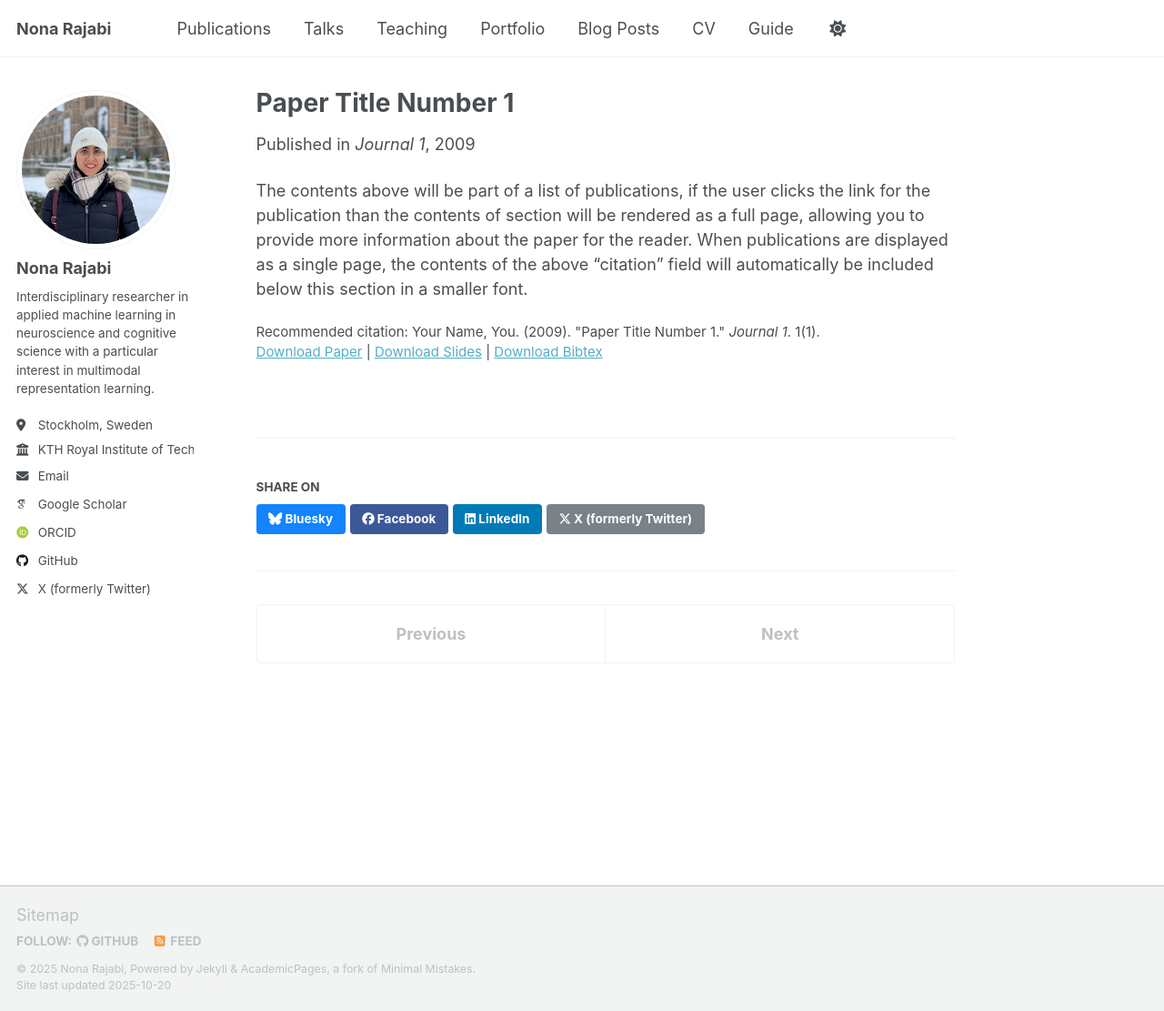
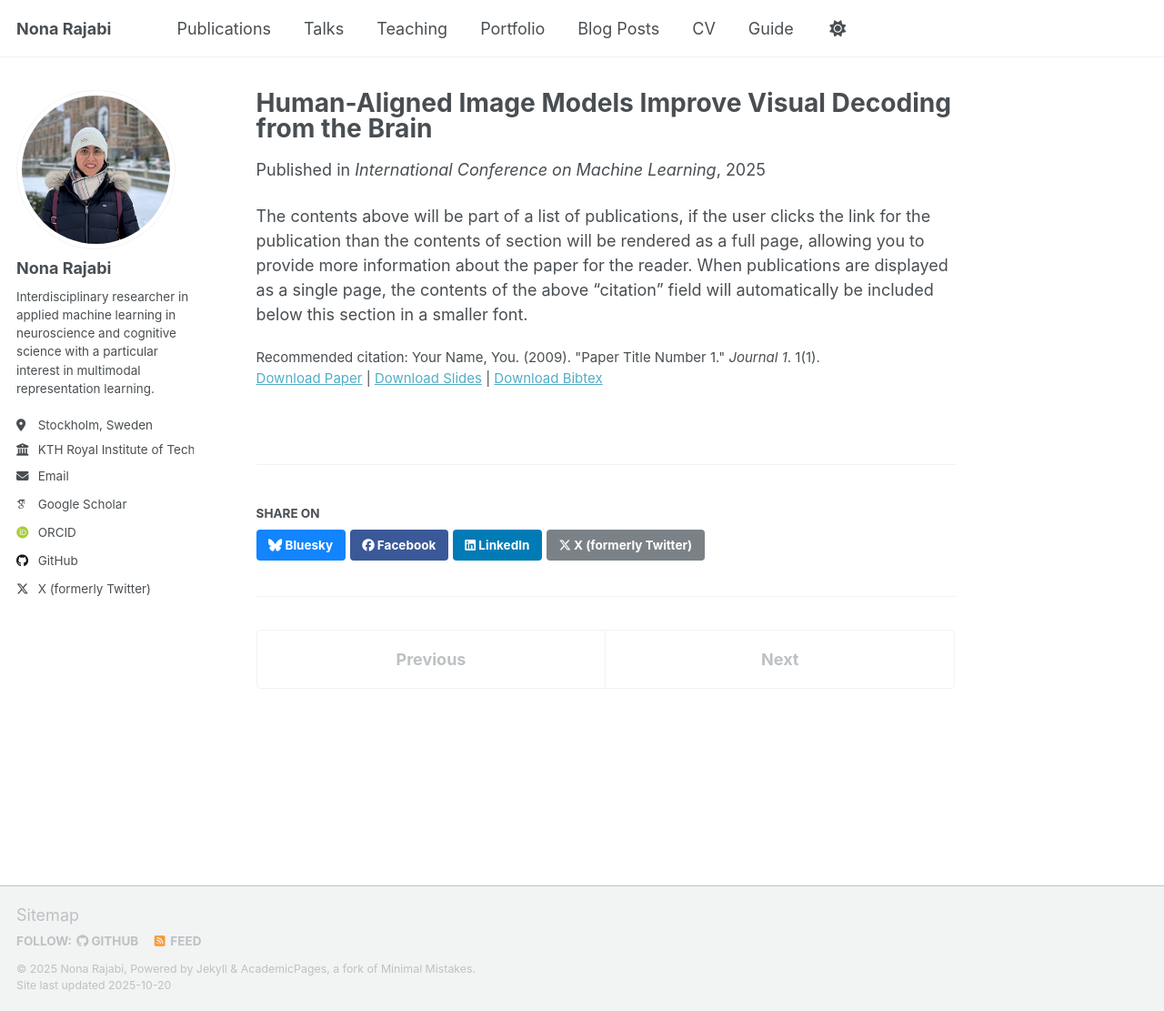
Before and after one commit to NonaRjb/nonarjb.github.io, a Jekyll site: the page built from _publications/2009-10-01-paper-title-number-1.md, in a window 1280 px wide and 1111 px high. Shown: the whole window at 91% size. Built offline with Jekyll 4.4.1, drawn with Linux system fonts in a browser that asks for light colours; some web fonts are replaced; a script that is not in the unit is left out.

Commit message:
Try publications

```diff
--- a/_publications/2009-10-01-paper-title-number-1.md
+++ b/_publications/2009-10-01-paper-title-number-1.md
@@ -1,14 +1,14 @@
 ---
-title: "Paper Title Number 1"
+title: "Human-Aligned Image Models Improve Visual Decoding from the Brain"
 collection: publications
 category: manuscripts
 permalink: /publication/2009-10-01-paper-title-number-1
-excerpt: 'This paper is about the number 1. The number 2 is left for future work.'
-date: 2009-10-01
-venue: 'Journal 1'
-slidesurl: 'http://academicpages.github.io/files/slides1.pdf'
-paperurl: 'http://academicpages.github.io/files/paper1.pdf'
-bibtexurl: 'http://academicpages.github.io/files/bibtex1.bib'
+excerpt: 'This paper proposes leveraging human-aligned image encoders to map brain signals to images using self-supervised learning, achieving up to 21% higher accuracy compared to state of the art.'
+date: 2025-05-01
+venue: 'International Conference on Machine Learning'
+slidesurl: 'https://slideslive.com/39039771'
+paperurl: 'https://openreview.net/pdf?id=i6uxIAAMje'
+bibtexurl: 'https://scholar.googleusercontent.com/scholar.bib?q=info:plgsxr7I4vUJ:scholar.google.com/&output=citation&scisdr=CgJa_xWGEKza2DHzmpY:AAZF9b8AAAAAaPT1gpaSK4rhOsq7q1q8VF41vQw&scisig=AAZF9b8AAAAAaPT1gsjzC38d0Zj4YewmHcDPp2I&scisf=4&ct=citation&cd=-1&hl=en'
 citation: 'Your Name, You. (2009). &quot;Paper Title Number 1.&quot; <i>Journal 1</i>. 1(1).'
 ---
 The contents above will be part of a list of publications, if the user clicks the link for the publication than the contents of section will be rendered as a full page, allowing you to provide more information about the paper for the reader. When publications are displayed as a single page, the contents of the above "citation" field will automatically be included below this section in a smaller font.
```
Also changed, not shown: 1 other file.
